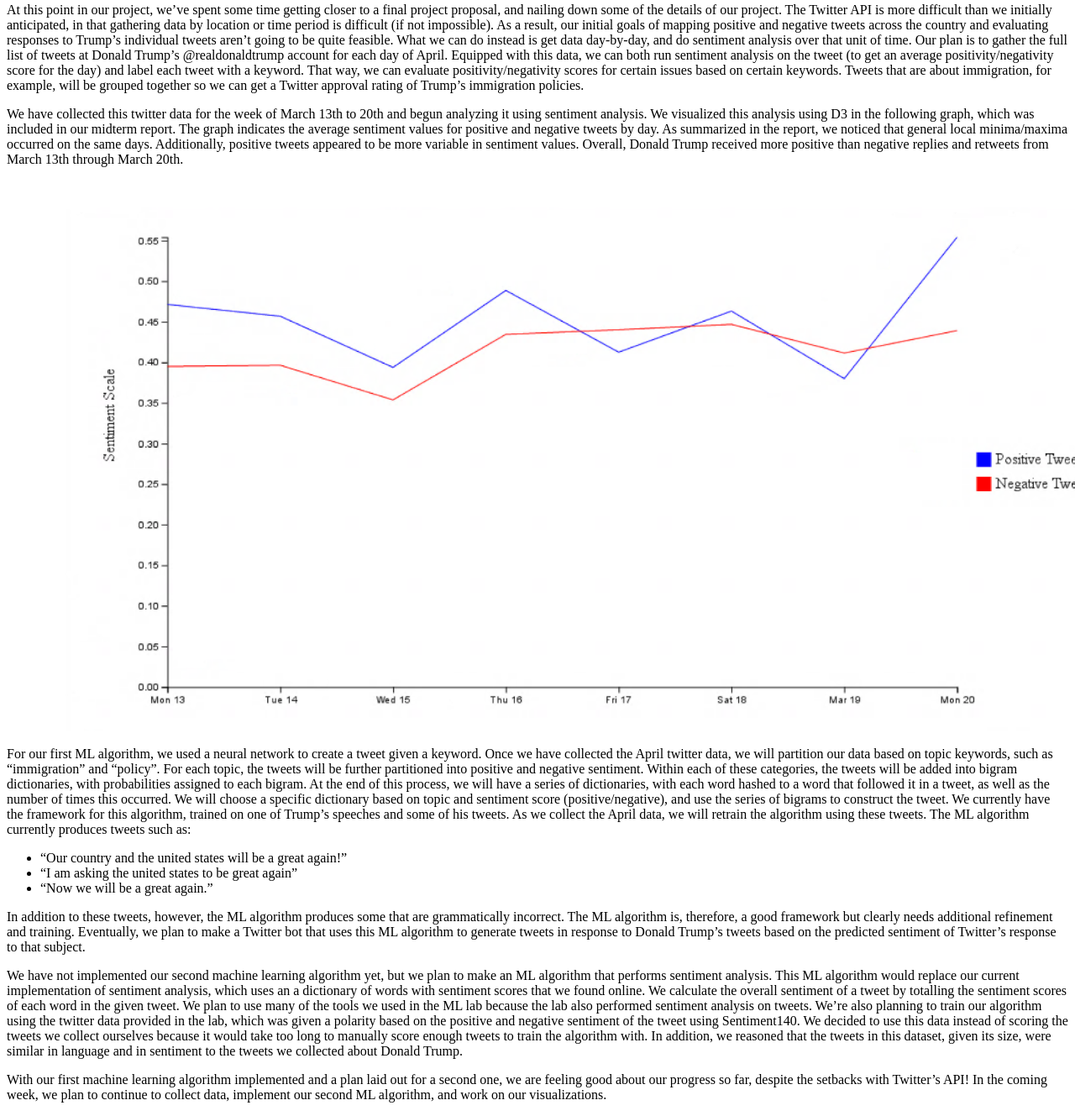
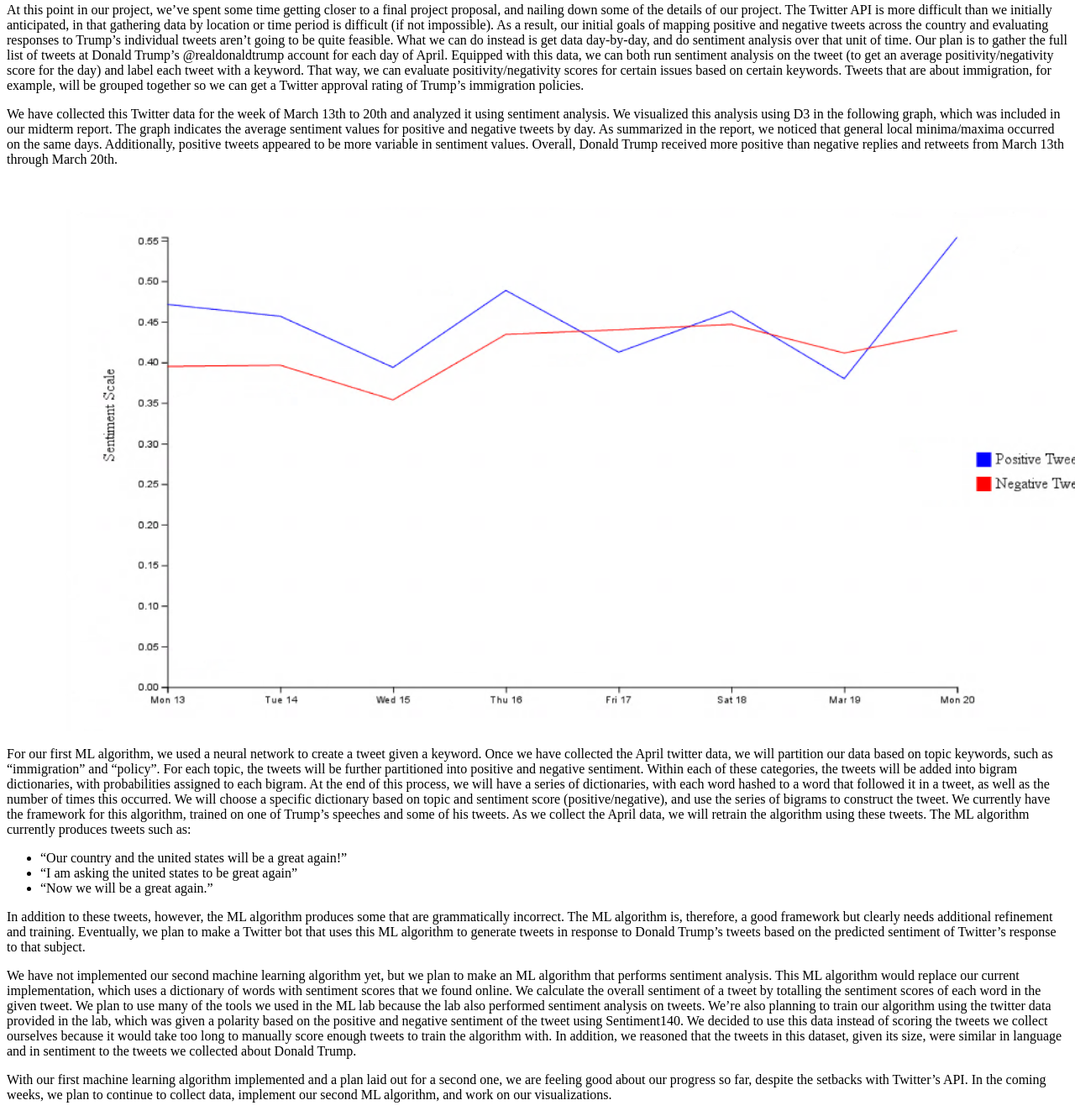
Before and after one commit to hhaysmit/hhaysmit.github.io, a plain HTML site: page index.html in a window 1280 px wide. Shown: the part 1915-3244 px from the top of the page at 84% size. Drawn offline with Linux system fonts and the light colour scheme.

Commit message:
edit blog

```diff
--- a/index.html
+++ b/index.html
@@ -51,7 +51,7 @@
 At this point in our project, we’ve spent some time getting closer to a final project proposal, and nailing down some of the details of our project. The Twitter API is more difficult than we initially anticipated, in that gathering data by location or time period is difficult (if not impossible). As a result, our initial goals of mapping positive and negative tweets across the country and evaluating responses to Trump’s individual tweets aren’t going to be quite feasible. What we can do instead is get data day-by-day, and do sentiment analysis over that unit of time. Our plan is to gather the full list of tweets at Donald Trump’s @realdonaldtrump account for each day of April. Equipped with this data, we can both run sentiment analysis on the tweet (to get an average positivity/negativity score for the day) and label each tweet with a keyword. That way, we can evaluate positivity/negativity scores for certain issues based on certain keywords. Tweets that are about immigration, for example, will be grouped together so we can get a Twitter approval rating of Trump’s immigration policies.
 </p>
 <p>
-We have collected this twitter data for the week of March 13th to 20th and begun analyzing it using sentiment analysis. We visualized this analysis using D3 in the following graph, which was included in our midterm report. The graph indicates the average sentiment values for positive and negative tweets by day. As summarized in the report, we noticed that general local minima/maxima occurred on the same days. Additionally, positive tweets appeared to be more variable in sentiment values. Overall, Donald Trump received more positive than negative replies and retweets from March 13th through March 20th.
+We have collected this Twitter data for the week of March 13th to 20th and analyzed it using sentiment analysis. We visualized this analysis using D3 in the following graph, which was included in our midterm report. The graph indicates the average sentiment values for positive and negative tweets by day. As summarized in the report, we noticed that general local minima/maxima occurred on the same days. Additionally, positive tweets appeared to be more variable in sentiment values. Overall, Donald Trump received more positive than negative replies and retweets from March 13th through March 20th.
 </p>
 <img src="sentimentAnalysis.png">
 
@@ -61,12 +61,13 @@
 <li>“I am asking the united states to be great again”</li>
 <li>“Now we will be a great again.”</li>
 </ul>
+
 In addition to these tweets, however, the ML algorithm produces some that are grammatically incorrect. The ML algorithm is, therefore, a good framework but clearly needs additional refinement and training. Eventually, we plan to make a Twitter bot that uses this ML algorithm to generate tweets in response to Donald Trump’s tweets based on the predicted sentiment of Twitter’s response to that subject.
 </p>
-<p>We have not implemented our second machine learning algorithm yet, but we plan to make an ML algorithm that performs sentiment analysis. This ML algorithm would replace our current implementation of sentiment analysis, which uses an a dictionary of words with sentiment scores that we found online. We calculate the overall sentiment of a tweet by totalling the sentiment scores of each word in the given tweet. We plan to use many of the tools we used in the ML lab because the lab also performed sentiment analysis on tweets. We’re also planning to  train our algorithm using the twitter data provided in the lab, which was given a polarity based on the positive and negative sentiment of the tweet using Sentiment140. We decided to use this data instead of scoring the tweets we collect ourselves because it would take too long to manually score enough tweets to train the algorithm with. In addition, we reasoned that the tweets in this dataset, given its size, were similar in language and in sentiment to the tweets we collected about Donald Trump.
+<p>We have not implemented our second machine learning algorithm yet, but we plan to make an ML algorithm that performs sentiment analysis. This ML algorithm would replace our current implementation, which uses a dictionary of words with sentiment scores that we found online. We calculate the overall sentiment of a tweet by totalling the sentiment scores of each word in the given tweet. We plan to use many of the tools we used in the ML lab because the lab also performed sentiment analysis on tweets. We’re also planning to  train our algorithm using the twitter data provided in the lab, which was given a polarity based on the positive and negative sentiment of the tweet using Sentiment140. We decided to use this data instead of scoring the tweets we collect ourselves because it would take too long to manually score enough tweets to train the algorithm with. In addition, we reasoned that the tweets in this dataset, given its size, were similar in language and in sentiment to the tweets we collected about Donald Trump.
 </p>
 
-<p>With our first machine learning algorithm implemented and a plan laid out for a second one, we are feeling good about our progress so far, despite the setbacks with Twitter’s API! In the coming week, we plan to continue to collect data, implement our second ML algorithm, and work on our visualizations.
+<p>With our first machine learning algorithm implemented and a plan laid out for a second one, we are feeling good about our progress so far, despite the setbacks with Twitter’s API. In the coming weeks, we plan to continue to collect data, implement our second ML algorithm, and work on our visualizations.
 </p>
 </body>
 </html>
```
